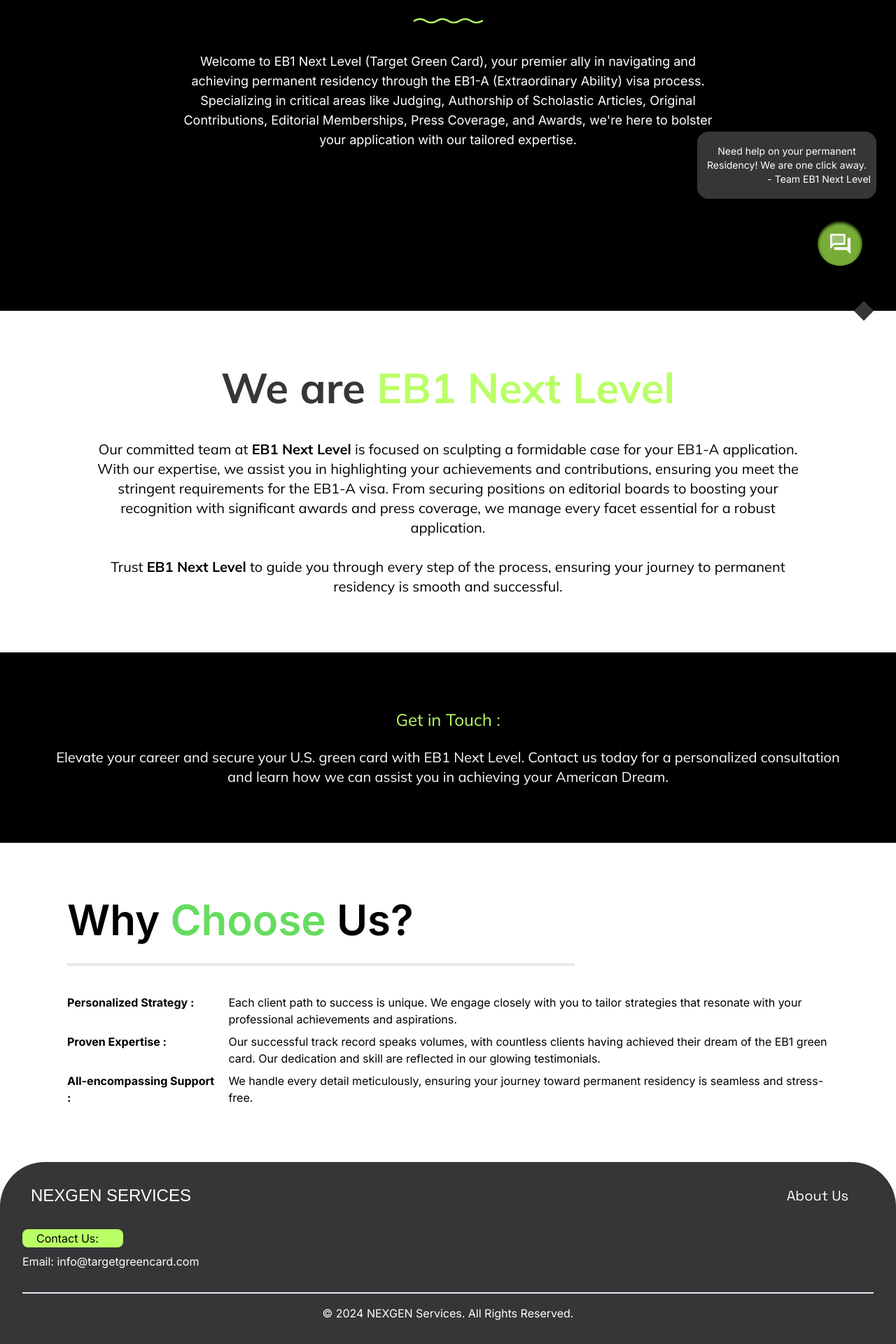
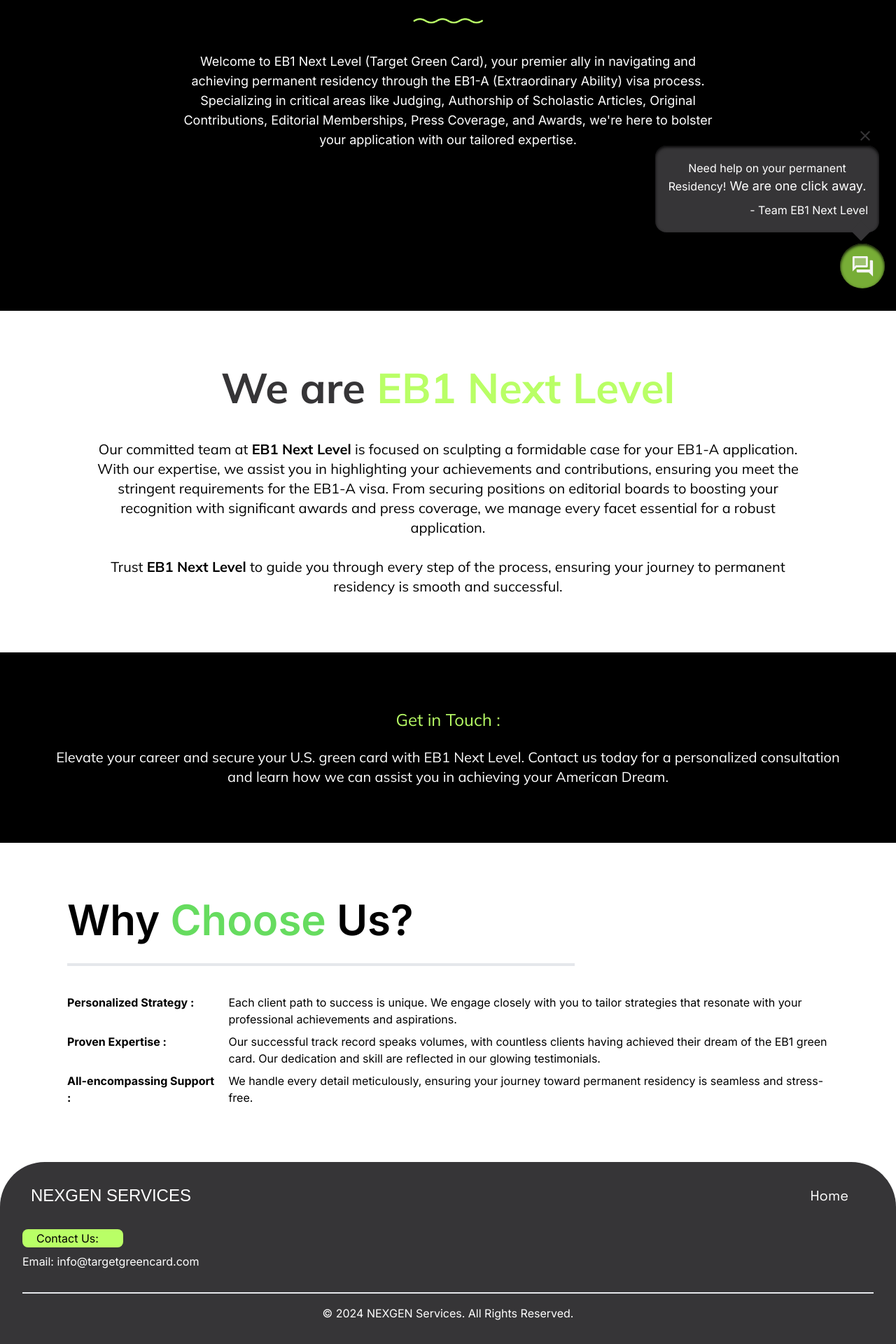
Before and after one commit to leadawsprofessional/nextgen-services, a Next.js app: page /about-us in a window 1280 px wide. Shown: the part 356-2276 px from the top of the page at 70% size. Built offline with nearby package versions, Linux system fonts and the light colour scheme; a web font is replaced by a local one; what tailwindcss-animated would draw is missing.

Commit message:
Navbar Changes

```diff
--- a/src/components/Footer.jsx
+++ b/src/components/Footer.jsx
@@ -1,7 +1,30 @@
 import { goldman, spaceGrotesk } from "@/config/font";
 import React from "react";
+import { useEffect, useState } from 'react';
+import Router from 'next/router';
+import Link from "next/link";
+
 
 const Footer = () => {
+  const [currentRoute, setCurrentRoute] = useState('');
+
+  useEffect(() => {
+    const handleRouteChange = (url) => {
+      setCurrentRoute(url); // Update the current route
+    };
+
+    // Set the initial route on mount
+    setCurrentRoute(window.location.pathname);
+
+    // Subscribe to route changes
+    Router.events.on('routeChangeComplete', handleRouteChange);
+
+    return () => {
+      // Clean up the event listener on unmount
+      Router.events.off('routeChangeComplete', handleRouteChange);
+    };
+  }, []);
+
   return (
     <div className="bg-[#363537] rounded-t-[4rem] p-8 flex flex-col justify-center items-center">
       <div
@@ -11,12 +34,42 @@ const Footer = () => {
         <a href="/" className={goldman.className + " lg:text-2xl ml-3"}>
           NEXGEN SERVICES
         </a>
-        <div className={spaceGrotesk.className + " pr-6 md:block hidden md:text-xl"}>
+        {/* <div className={spaceGrotesk.className + " pr-6 md:block hidden md:text-xl"}>
           <a href="/about-us" className="p-3">
             About Us
+          </a> */}
+
+          {currentRoute === '/' ? (
+              // If Home Page
+              <div className={spaceGrotesk.className + " pr-6 md:block hidden md:text-xl"}>
+                <a href="/about-us" className="p-3">
+                  About Us
+                </a>
+                <Link href="/#services" className="p-3">
+                  Services
+                </Link>
+                <Link href="/#packages" className="p-3">
+                  Packages
+                </Link>
+                <Link href="/#faq" className="p-3">
+                  FAQs
+                </Link>
+                </div>
+              ) : (
+              // Any other page
+              <div className={spaceGrotesk.className + " pr-6 md:block hidden md:text-xl"}>
+                <a href="/" className="p-3">
+                  Home
+                </a>
+                </div>
+
+            )}
+          {/* <a href="/about-us" className="p-3 hidden">
+            About Uw
           </a>
 
-        </div>
+        </div> */}
+
       </div>
       <div className="grid lg:grid-cols-2 border-b-2 w-full pb-4 mt-4">
         <div className="flex flex-col py-4 space-y-2">
--- a/src/components/FormButton.jsx
+++ b/src/components/FormButton.jsx
@@ -26,8 +26,7 @@ const FormButton = () => {
   return (
     <>
       <div
-        // data-aos="fade-left"
-        className="fixed w-16 rounded-full aspect-square bottom-16 flex justify-center items-center right-12 shadow-inner shadow-black z-10 cursor-pointer bg-[#77ad36] hover:animate-shake transition-transform duration-300"
+        className={`fixed rounded-full w-16 h-16 bottom-8 flex justify-center items-center right-4 shadow-inner shadow-black z-10 cursor-pointer bg-[#77ad36] hover:animate-shake transition-transform duration-300`}
       >
         <button className="" onClick={handleOpen}>
           <QuestionAnswerTwoTone
@@ -41,21 +40,23 @@ const FormButton = () => {
         </button>
       </div>
       {visible && (
-        <>
-          <div
-            className="hidden h-24 rounded-2xl text-sm w-64 px-2 py-5 fixed lg:flex flex-col justify-center items-center bottom-40 right-7 text-white bg-[#363537] "
-            data-aos="zoom-up"
+        <div
+          className={`fixed rounded-2xl text-base w-80 px-4 py-5 bottom-28 right-6 shadow-inner shadow-black text-white bg-[#363537] lg:flex hidden`}
+          data-aos="zoom-up"
+        >
+          <button
+            className="absolute right-2 -top-7 text-[#363537]"
+            onClick={() => setVisible(false)}
           >
-            <button className="fixed right-0 -top-7 text-[#363537]" onClick={()=>setVisible(false)}>
-              <Close />
-            </button>
-            <span className="text-center">
-              Need help on your permanent Residency! We are one click away.
-            </span>{" "}
-            <span className=" w-full text-right"> - Team EB1 Next Level</span>
-            <div className="fixed -bottom-2.5 right-9 rotate-45 w-5 aspect-square bg-[#363537] ease-in-out" />
+            <Close />
+          </button>
+          <div className="text-center">
+            <span className="text-justify">Need help on your permanent Residency!</span>
+            <span className="text-lg"> We are one click away.</span>
+            <span className="block mt-2 text-right">- Team EB1 Next Level</span>
           </div>
-        </>
+          <div className="absolute -bottom-2 right-4 rotate-45 w-5 aspect-square bg-[#363537] ease-in-out" />
+        </div>
       )}
 
       {open ? (
```
Also changed, not shown: src/app/layout.jsx (renamed from src/app/layout.js), src/app/page.jsx (renamed from src/app/page.js).
